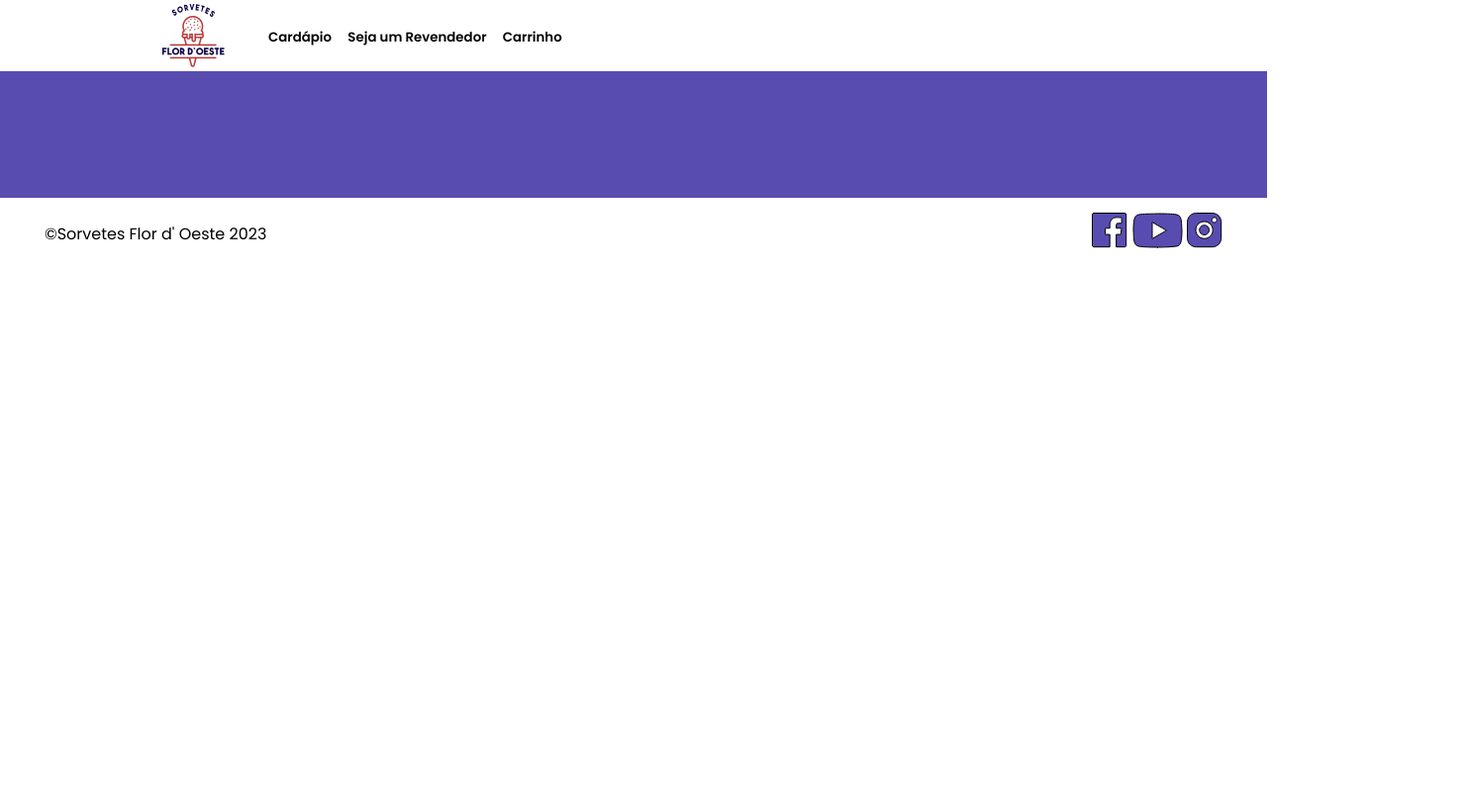
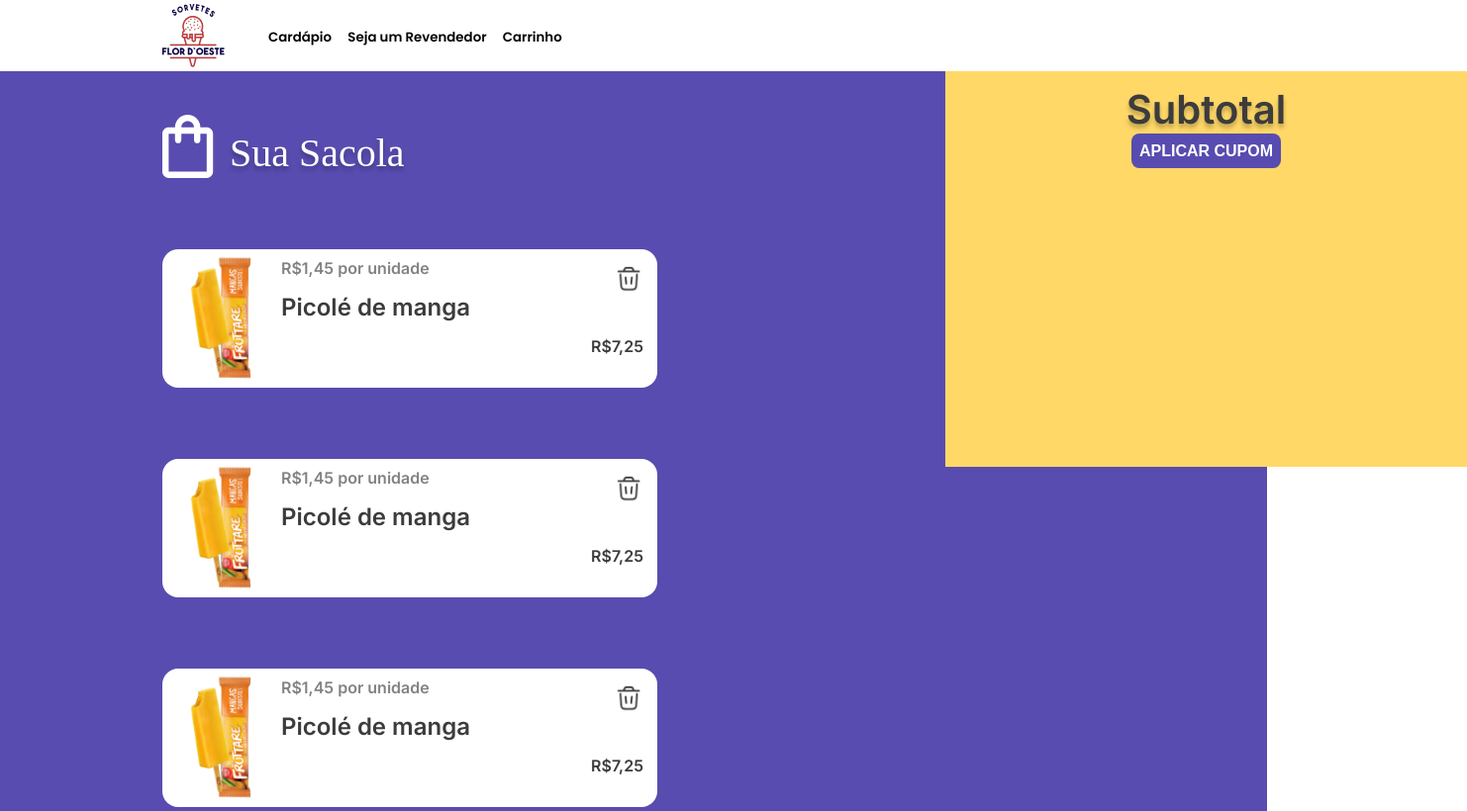
Before and after one commit to Critical-Ware-Team/Ice-Cream-System, a plain HTML site: page index.html in a window 1280 px wide. Shown: the top 820 px of the page at 99% size, 1482 px wide, since content can reach past the window. Drawn offline with Linux system fonts and the light colour scheme.

Commit message:
Commit 1

```diff
--- a/index.html
+++ b/index.html
@@ -1,11 +1,13 @@
 <!DOCTYPE html>
 <html lang="en">
+
 <head>
     <meta charset="UTF-8">
     <meta name="viewport" content="width=device-width, initial-scale=1.0">
     <title>Produto</title>
     <link rel="stylesheet" href="style.css">
 </head>
+
 <body>
     <header>
         <img src="assets/images/logo-sorveteria.png" alt="logo-sorveteria">
@@ -15,7 +17,49 @@
             <button>Carrinho</button>
         </nav>
     </header>
-    <main></main>
+    <main>
+        <div class="sacola">
+            <img src="Vectorsacola.svg" alt="">
+            <h2>Sua Sacola</h2>
+            <div class="subtotal">
+                <h2>Subtotal</h2>
+                <button>APLICAR CUPOM</button>
+            </div>
+        </div>
+        <div class="box">
+            <img src="Group 57manga.png" class="foto_produto">
+            <div class="esquerda">
+                <p>R$1,45 por unidade</p>
+                <h3>Picolé de manga</h3>
+            </div>
+            <div class="direita">
+                <img src="Frame 149lixeira.png" class="lixeira">
+                <p>R$7,25</p>
+            </div>
+        </div>
+        <div class="box">
+            <img src="Group 57manga.png" class="foto_produto">
+            <div class="esquerda">
+                <p>R$1,45 por unidade</p>
+                <h3>Picolé de manga</h3>
+            </div>
+            <div class="direita">
+                <img src="Frame 149lixeira.png" class="lixeira">
+                <p>R$7,25</p>
+            </div>
+        </div>
+        <div class="box">
+            <img src="Group 57manga.png" class="foto_produto">
+            <div class="esquerda">
+                <p>R$1,45 por unidade</p>
+                <h3>Picolé de manga</h3>
+            </div>
+            <div class="direita">
+                <img src="Frame 149lixeira.png" class="lixeira">
+                <p>R$7,25</p>
+            </div>
+        </div>
+    </main>
     <footer>
         <p>&copySorvetes Flor d' Oeste 2023</p>
         <div class="socials">
@@ -25,4 +69,5 @@
         </div>
     </footer>
 </body>
+
 </html>
--- a/style.css
+++ b/style.css
@@ -27,8 +27,9 @@
 main{
     background-color: #584CB0;
     width: 100%;
-    padding: 64px 164px;
+    padding: 164px;
     box-sizing: border-box;
+
 }
 nav{
     position: relative;
@@ -42,3 +43,106 @@
     font-weight: 600;
     color: black;
 }
+.sacola{
+    display: flex;
+    gap: 16px;
+    text-align: center;
+    margin-top: -120px;
+
+}
+.sacola h2{
+    font-weight: 500;
+    font-size: 40px;
+    margin-top: 15px;
+    line-height: 48px;
+    color: #FFFFFF;
+    text-shadow: 0px 4px 4px rgba(0, 0, 0, 0.25);
+}
+.subtotal{
+    position: absolute;
+    width: 527px;
+    height: 400px;
+    left: 955px;
+    top: 72px;
+    background: #FFD867;
+}
+.subtotal h2{
+    font-weight: 600;
+    font-size: 40px;
+    font-family: 'Inter';
+    line-height: 48px;
+    text-align: center;
+    color: rgba(60, 60, 60, 1);
+}
+.subtotal button{
+    border: none;
+    text-align: center;
+    color:rgba(255, 255, 255, 1);
+    background: #584CB0;
+    padding: 8px;
+    border-radius: 8px;
+    font-weight: 700;
+    font-size: 16px;
+    line-height: 19px;
+}
+.box{
+    display: flex;
+    margin-top: 72px;
+    width: 500px;
+    height: 140px;
+    background: #FFFFFF;
+    border-radius: 16px;
+}
+.esquerda p{
+    font-weight: 600;
+    font-size: 16px;
+    line-height: 19px;
+    margin-top: 10px;
+    font-family: 'Inter';
+    align-items: center;
+    color: rgba(60, 60, 60, 0.64);
+}
+.box h3{
+    font-weight: 600;
+    font-size: 24px;
+    font-family: 'Inter';
+    line-height: 29px;
+    margin-top: 15px;
+    display: flex;
+    color: #3C3C3C;
+}
+.imagens{
+    display: flex;
+    flex-direction: column;
+}
+.foto_produto{
+    max-width: 120px;
+    float: left;
+}
+.lixeira{
+    max-height: 30px;
+    max-width: 30px;
+    margin-left: 145px;
+    margin-top: 15px;
+}
+.direita p{
+    font-family: 'Inter';
+    font-weight: 600;
+    font-size: 16px;
+    line-height: 19px;
+    margin-top: 40px;
+    align-items: center;
+    text-align: right;
+    color: #3C3C3C;
+}
+.sinais{
+    display: flex;
+    justify-content: center;
+    align-items: center;
+    padding: 2px 2px;
+    gap: 9px;
+    width: 38.42px;
+    height: 37.49px;
+    background: #E8E8E8;
+    border-radius: 54px;
+}
```
Also changed, not shown: Frame 149lixeira.png (added), Group 57manga.png (added), Group 57picole_maracuja.png (added), Vectorsacola.svg (added).
